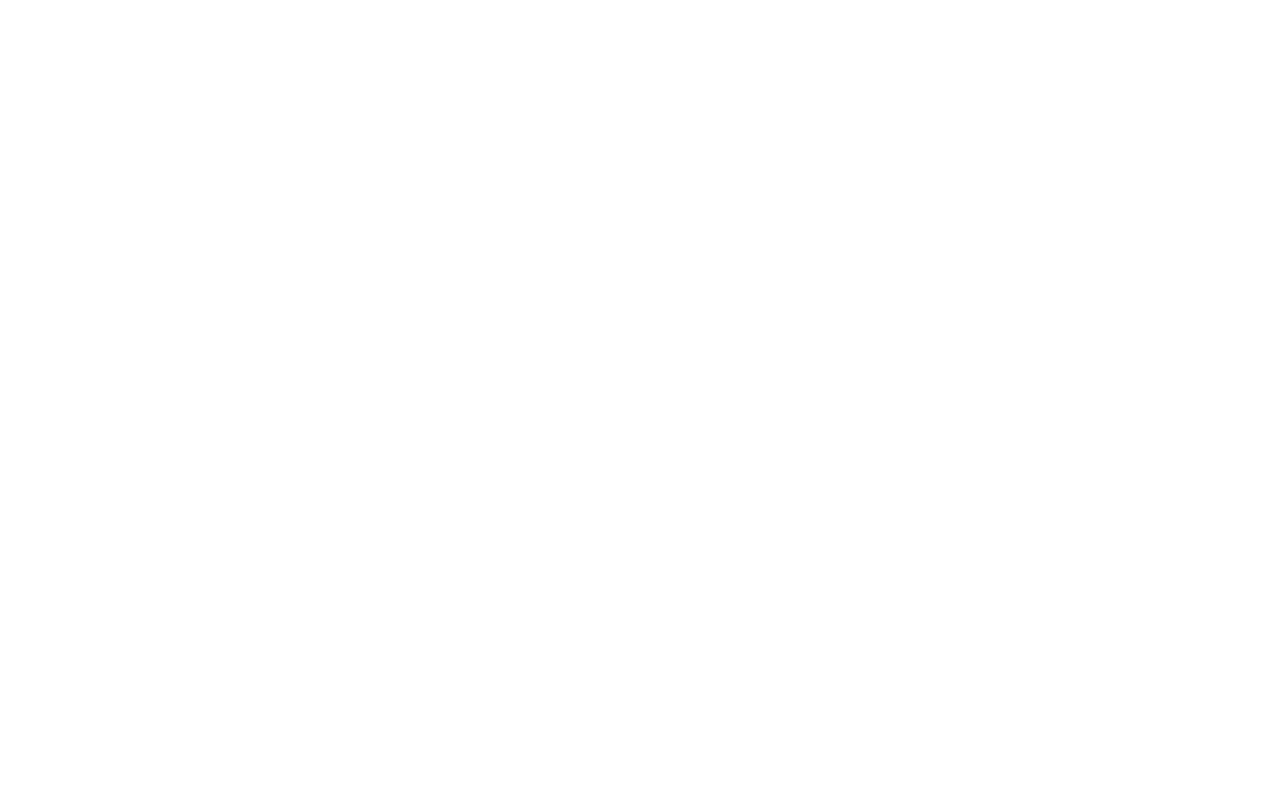
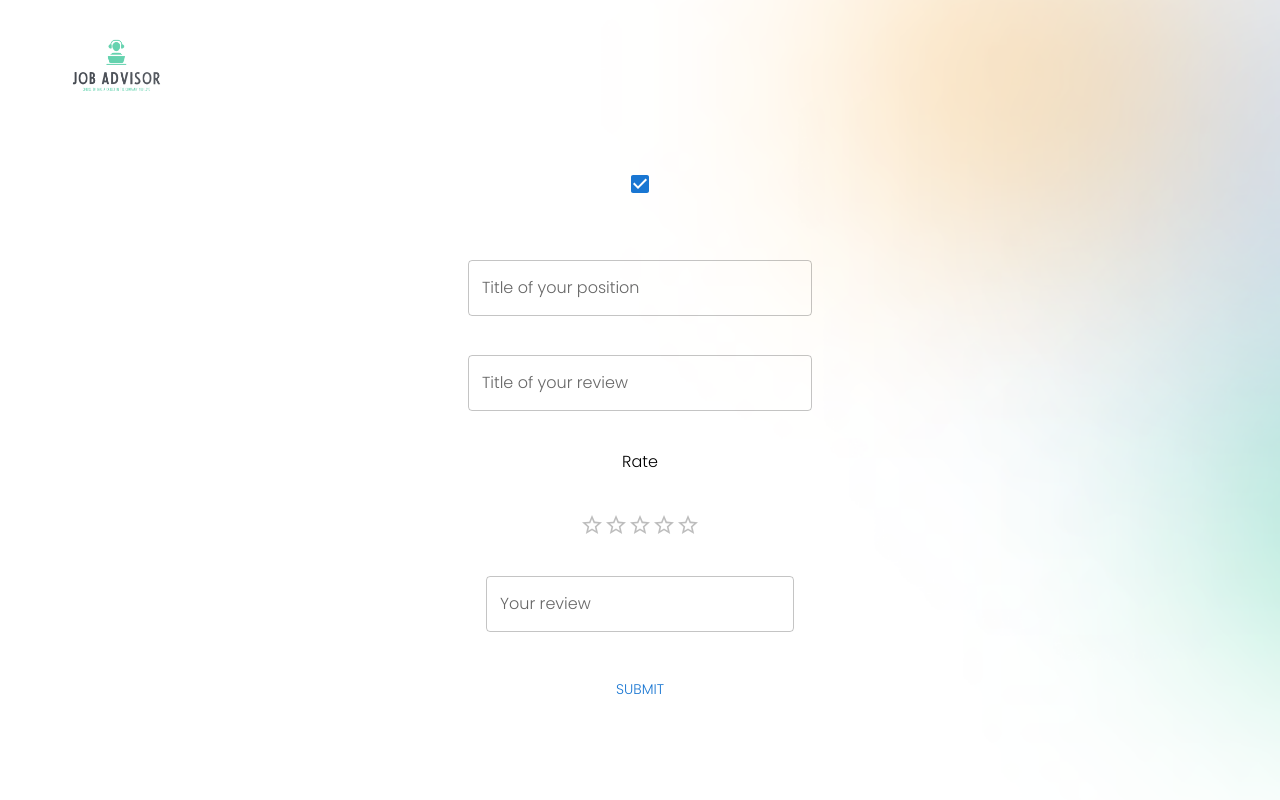
Before and after one commit to Job-Advisor-project/FrontEnd, a React (Create React App) app in the folder react/: page /reviews in a window 1280 px wide. Before the commit this address had no page. Built offline with nearby package versions, Linux system fonts and the light colour scheme.

Commit message:
added working review form

```diff
--- a/react/src/App.js
+++ b/react/src/App.js
@@ -9,10 +9,12 @@
 import Privacy from "./pages/Other/Privacy";
 import TermsofUse from "./pages/Other/TermsofUse";
 import CareersPage from "./pages/Other/CareersPage";
+import ReviewForm from "./pages/ReviewForm";
 
 export default function App() {
   const [tag, setTag] = useState("work-life-balances");
   const [company, setCompany] = useState("");
+  const [companyId, setCompanyId] = useState(null);
   const handleSelection = (selectedTag) => {
     selectedTag && setTag(selectedTag);
   };
@@ -34,7 +36,13 @@
           />
           <Route
             path="/companyOverview"
-            element={<CompanyOverview company={company} />}
+            element={
+              <CompanyOverview company={company} setCompanyId={setCompanyId} />
+            }
+          />
+          <Route
+            path="/reviews"
+            element={<ReviewForm companyId={companyId} />}
           />
           <Route path="/aboutUs" element={<AboutUs />} />
           <Route path="/team" element={<Team />} />
--- /dev/null
+++ b/react/src/api/addReview.js
@@ -0,0 +1,17 @@
+export async function getAddReview(review) {
+  const body = {
+    data: review,
+  };
+
+  const url = `https://strapi-production-ed57.up.railway.app/api/reviews?populate=company`;
+  const response = await fetch(url, {
+    method: `POST`,
+    headers: {
+      "Content-Type": "application/json",
+    },
+    body: JSON.stringify(body),
+  });
+  const result = await response.json();
+  console.log(result);
+  return;
+}
--- a/react/src/components/Tabs.jsx
+++ b/react/src/components/Tabs.jsx
@@ -20,6 +20,7 @@
 import { getCompanyDataVm } from "../api/viewModelels/companyDataVm";
 import { useEffect, useState } from "react";
 import OpenJobs from "./Jobs";
+import { useNavigate } from "react-router-dom";
 
 function TabPanel(props) {
   const { children, value, index, ...other } = props;
@@ -53,7 +54,8 @@
   };
 }
 
-export default function BasicTabs({ company }) {
+export default function BasicTabs({ company, setCompanyId }) {
+  const navigate = useNavigate();
   const openInNewTab = (url) => {
     window.open(url, "_blank", "noopener,noreferrer");
   };
@@ -97,6 +99,10 @@
               sx={{ bgcolor: "#5A85C2" }}
               variant="contained"
               endIcon={<AddIcon />}
+              onClick={() => {
+                setCompanyId(c.id);
+                navigate("/reviews");
+              }}
             >
               Review
             </Button>
--- a/react/src/pages/CompanyOverview.jsx
+++ b/react/src/pages/CompanyOverview.jsx
@@ -3,7 +3,7 @@
 import { Box, Typography } from "@mui/material";
 import { useNavigate } from "react-router-dom";
 
-export default function CompanyOverview({ company }) {
+export default function CompanyOverview({ company, setCompanyId }) {
   const navigate = useNavigate();
   return (
     <Box
@@ -48,7 +48,7 @@
           fontWeight: "700",
         }}
       >
-        <BasicTabs company={company}></BasicTabs>
+        <BasicTabs company={company} setCompanyId={setCompanyId}></BasicTabs>
       </Box>
       <Footer></Footer>
     </Box>
--- /dev/null
+++ b/react/src/pages/ReviewForm.jsx
@@ -0,0 +1,126 @@
+import { Box, Checkbox, Grid, Typography, Button, Rating } from "@mui/material";
+import TextField from "@mui/material/TextField";
+import * as React from "react";
+import { useState } from "react";
+import { useNavigate } from "react-router-dom";
+import { getAddReview } from "../api/addReview";
+
+export default function ReviewForm({ companyId }) {
+  const navigate = useNavigate();
+  const [review, setReview] = useState({
+    jobTitle: "",
+    stars: 0,
+    employee: true,
+    reviewTitle: "",
+    feedback: "",
+    company: {
+      id: companyId,
+    },
+  });
+  const handleSubmit = (e) => {
+    e.preventDefault();
+    getAddReview(review);
+  };
+  return (
+    <Box
+      sx={{
+        backgroundImage: `url('${process.env.PUBLIC_URL}/assets/cc-bg.png')`,
+        backgroundRepeat: "repeat",
+        backgroundPosition: "center",
+        backgroundSize: "cover",
+        height: "100vh",
+        maxWidth: "100%",
+      }}
+    >
+      <Grid item xs={4} md={4}>
+        <Typography sx={{ ml: 5 }}>
+          <img
+            src="../assets/ja-logo.png"
+            alt="jobadvisorlogo"
+            width={150}
+            height={120}
+            onClick={() => navigate("/")}
+          />
+        </Typography>
+      </Grid>
+      <Box sx={{}}>
+        <form
+          style={{
+            display: "flex",
+            flexDirection: "column",
+            minWidth: "50%",
+            height: "600px",
+            border: "bold",
+            alignItems: "center",
+            justifyContent: "space-around",
+          }}
+          onSubmit={handleSubmit}
+        >
+          <Checkbox
+            name="employee"
+            value={review.employee}
+            sx={{ m: 2 }}
+            defaultChecked
+            onChange={(e) => {
+              setReview({
+                ...review,
+                employee: !review.employee,
+              });
+            }}
+          />
+          <TextField
+            id="outlined-name"
+            name="jobTitle"
+            label="Title of your position"
+            value={review.jobTitle}
+            onChange={(e) => {
+              setReview({
+                ...review,
+                jobTitle: e.target.value,
+              });
+            }}
+          />
+          <TextField
+            id="outlined-name"
+            name="reviewTitle"
+            label="Title of your review"
+            value={review.reviewTitle}
+            onChange={(e) => {
+              setReview({
+                ...review,
+                reviewTitle: e.target.value,
+              });
+            }}
+          />
+          <Typography component="legend">Rate</Typography>
+          <Rating
+            name="stars"
+            value={review.stars}
+            onChange={(e, newValue) => {
+              setReview({
+                ...review,
+                stars: newValue,
+              });
+            }}
+          />
+          <TextField
+            name="feedback"
+            id="outlined-multiline-flexible"
+            label="Your review"
+            multiline
+            maxRows={4}
+            value={review.feedback}
+            onChange={(e) => {
+              setReview({
+                ...review,
+                feedback: e.target.value,
+              });
+            }}
+          />
+
+          <Button type="submit">Submit</Button>
+        </form>
+      </Box>
+    </Box>
+  );
+}
```
